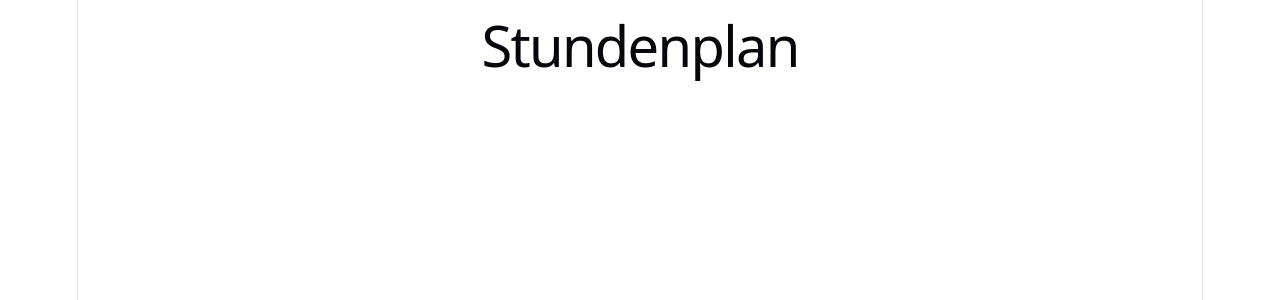
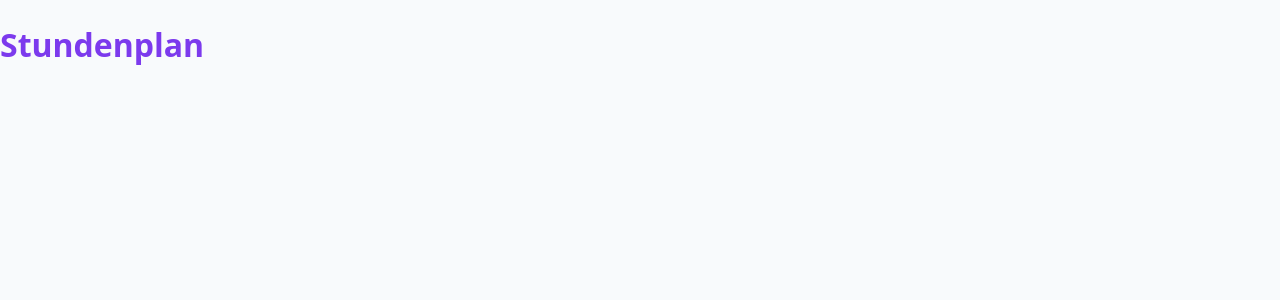
Before and after one commit to RezaGit-hub/Stundenplan-Projekt, a React (Vite) app in the folder web/: page / in a window 1280 px wide. Shown: the top 300 px of the page. Built offline with nearby package versions, Linux system fonts and the light colour scheme.

Commit message:
feat(web): add disign tokens and global styles

```diff
--- a/web/src/app/App.tsx
+++ b/web/src/app/App.tsx
@@ -1,5 +1,5 @@
 function App() {
-  return <h1>Stundenplan</h1>;
+  return <h1 style={{ color: 'var(--color-primary)' }}>Stundenplan</h1>;
 }
 
 export default App;
--- a/web/src/main.tsx
+++ b/web/src/main.tsx
@@ -1,6 +1,7 @@
 import { StrictMode } from 'react';
 import { createRoot } from 'react-dom/client';
-import './index.css';
+import '@/styles/tokens.css';
+import '@/styles/global.css';
 import App from '@/app/App';
 
 createRoot(document.getElementById('root')!).render(
--- /dev/null
+++ b/web/src/styles/global.css
@@ -0,0 +1,19 @@
+*,
+*::before,
+*::after {
+  box-sizing: border-box;
+}
+
+body {
+  margin: 0;
+  font-family: var(--font-sans);
+  font-size: var(--text-base);
+  color: var(--color-tsxt);
+  background: var(--color-bg);
+  line-height: 1.5;
+}
+
+a {
+  color: var(--color-primary);
+  text-decoration: none;
+}
--- /dev/null
+++ b/web/src/styles/tokens.css
@@ -0,0 +1,63 @@
+:root {
+  /*primativ: Rohplatte */
+  --violete-50: #f5f3ff;
+  --violete-100: #ede9fe;
+  --violete-600: #7c3aed;
+  --violete-700: #6d28d9;
+
+  --gray-50: #f8fafc;
+  --gray-100: #f1f5f9;
+  --gray-200: #e2e8f0;
+  --gray-500: #64748b;
+  --gray-900: #0f172a;
+
+  --red-50: #fef2f2;
+  --red-600: #dc2626;
+  --green-50: #f0fdf4;
+  --green-600: #16a34a;
+  --amber-50: #fffbeb;
+  --amber-600: #d97706;
+
+  /* Semantisch: Rollen */
+  --color-bg: var(--gray-50);
+  --color-surface: #ffffff;
+  --color-border: var(--gray-200);
+  --color-text: var(--gray-900);
+  --color-text-muted: var(--gray-500);
+
+  --color-primary: var(--violete-600);
+  --color-primary-hover: var(--violet-700);
+  --color-primary-soft: var(--violet-100);
+
+  --color-danger: var(--red-600);
+  --color-danger-soft: var(--red-50);
+  --color-success: var(--green-600);
+  --color-success-soft: var(--green-50);
+  --color-warning: var(--amber-600);
+  --color-warning-soft: var(--amber-50);
+
+  /* ── Abstände: Raster in 4px-Schritten ── */
+  --space-1: 0.25rem;
+  --space-2: 0.5rem;
+  --space-3: 0.75rem;
+  --space-4: 1rem;
+  --space-6: 1.5rem;
+  --space-8: 2rem;
+  --space-12: 3rem;
+
+  /* ── Form ── */
+  --radius-sm: 6px;
+  --radius-md: 10px;
+  --radius-full: 999px;
+  --shadow-sm: 0 1px 2px rgb(0 0 0 / 0.06);
+  --shadow-md: 0 2px 8px rgb(0 0 0 / 0.1);
+
+  /* ── Typografie ── */
+  --font-sans: system-ui, -apple-system, 'Segoe UI', Roboto, sans-serif;
+  --text-sm: 0.875rem;
+  --text-base: 1rem;
+  --text-lg: 1.125rem;
+  --text-xl: 1.5rem;
+  --weight-medium: 500;
+  --weight-semibold: 600;
+}
```
